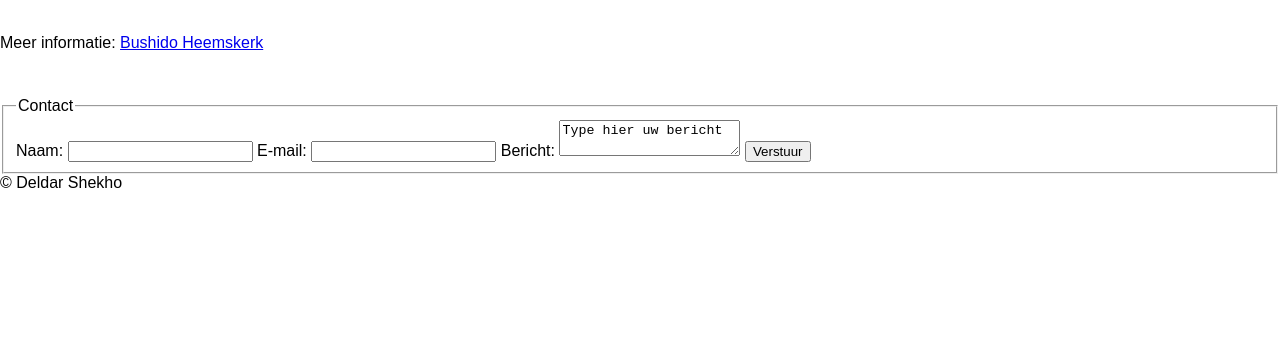
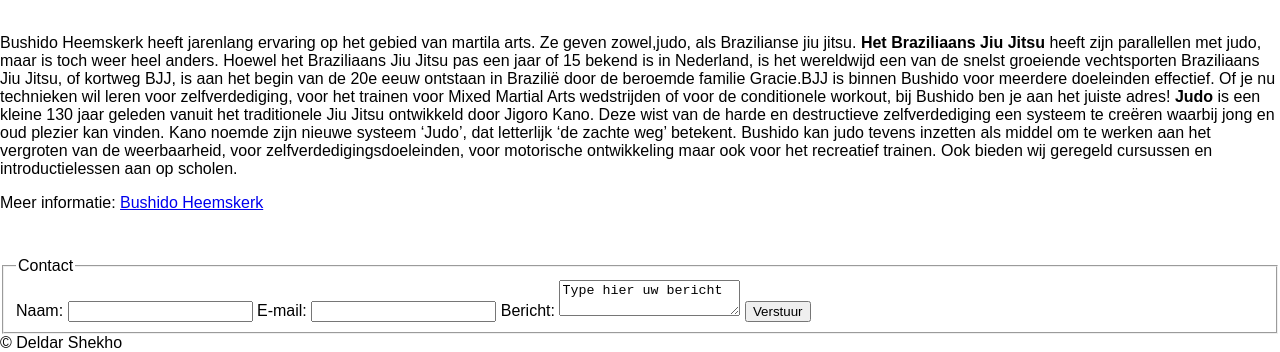
Before and after one commit to Deldar777/WebMarkup, a plain HTML site: page index.html in a window 1280 px wide. Shown: the part 4847-5199 px from the top of the page. Before the commit the page ends 5039 px from the top, so only its background shows below. Drawn offline with Linux system fonts and the light colour scheme.

Commit message:
Update index.html

```diff
--- a/index.html
+++ b/index.html
@@ -217,9 +217,17 @@
       <aside id="referralcontent"class="">
         <header>
           <h1>Bushido Heemskerk</h1>
-          <p></p>
-          <p></p>
-          <p></p>
+          <p>Bushido Heemskerk heeft jarenlang ervaring op het gebied van martila arts. Ze geven zowel,judo, als Brazilianse jiu jitsu.
+          <strong>Het Braziliaans Jiu Jitsu</strong> heeft zijn parallellen met judo, maar is toch weer heel anders. Hoewel het Braziliaans Jiu Jitsu pas
+          een jaar of 15 bekend is in Nederland, is het wereldwijd een van de snelst groeiende vechtsporten Braziliaans Jiu Jitsu, of
+          kortweg BJJ, is aan het begin van de 20e eeuw ontstaan in Brazilië door de beroemde familie Gracie.BJJ is binnen Bushido voor
+          meerdere doeleinden effectief. Of je nu technieken wil leren voor zelfverdediging, voor het trainen voor Mixed Martial Arts
+          wedstrijden of voor de conditionele workout, bij Bushido ben je aan het juiste adres!
+          <strong>Judo</strong> is een kleine 130 jaar geleden vanuit het traditionele Jiu Jitsu ontwikkeld door Jigoro Kano. Deze wist van de harde en
+          destructieve zelfverdediging een systeem te creëren waarbij jong en oud plezier kan vinden. Kano noemde zijn nieuwe systeem
+          ‘Judo’, dat letterlijk ‘de zachte weg’ betekent. Bushido kan judo tevens inzetten als middel om te werken aan het vergroten van de weerbaarheid,
+          voor zelfverdedigingsdoeleinden, voor motorische ontwikkeling maar ook voor het recreatief trainen. Ook bieden wij geregeld cursussen en
+          introductielessen aan op scholen.</p>
         </header>
         <footer>
           <p>Meer informatie: <a href="http://www.bjj-heemskerk.nl/">Bushido Heemskerk</a></p>
```
